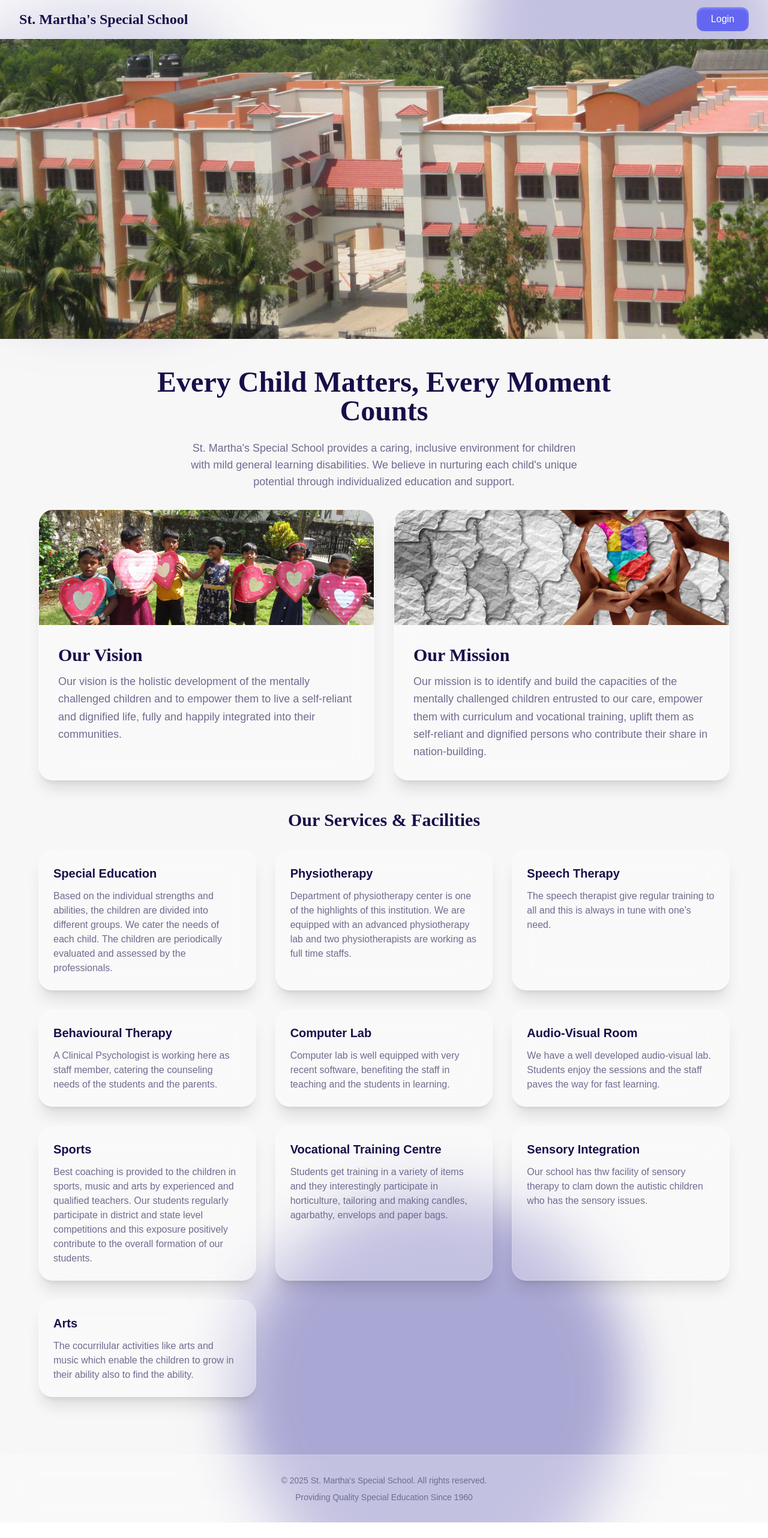
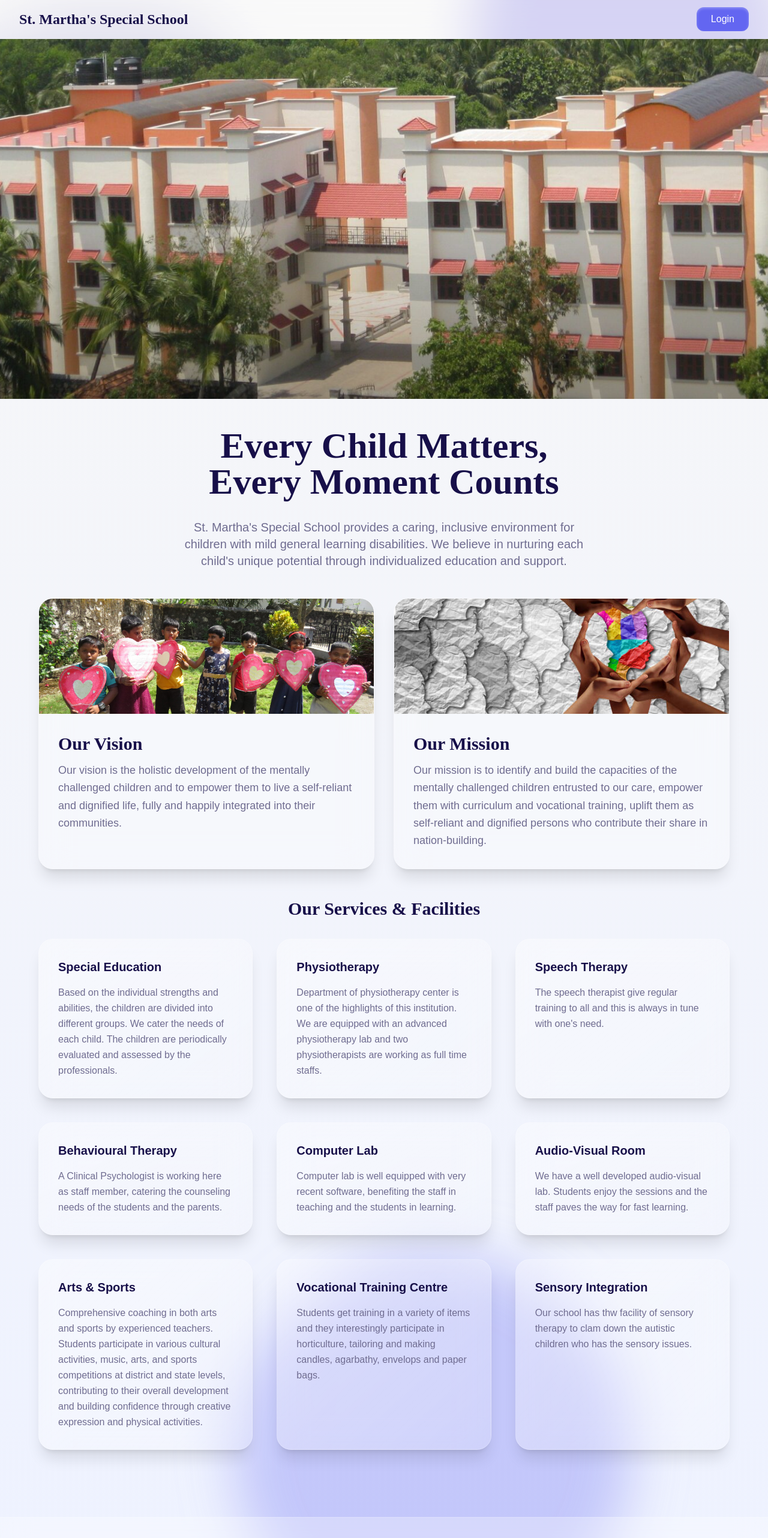
Before and after one commit to reni-renisha/Special-School-Management-System, a React (Create React App) app in the folder frontend/: page / in a window 1280 px wide. Shown: the top 2564 px of the page at 60% size. Before the commit the page ends 2538 px from the top, so only its background shows below. Built offline with nearby package versions, Linux system fonts and the light colour scheme.

Commit message:
modifed landing page

```diff
--- a/frontend/src/pages/LandingPage.jsx
+++ b/frontend/src/pages/LandingPage.jsx
@@ -8,11 +8,11 @@ const LandingPage = () => {
   const navigate = useNavigate();
 
   return (
-    <div className="min-h-screen w-full flex flex-col bg-[#f7f7f7] relative overflow-hidden">
+    <div className="min-h-screen w-full flex flex-col bg-gradient-to-b from-[#f7f7f7] to-[#eef2ff] relative overflow-hidden">
       {/* Animated background blobs */}
-      <div className="absolute top-0 -left-40 w-[600px] h-[500px] bg-[#3730a3] rounded-full mix-blend-multiply filter blur-2xl opacity-30 animate-float" />
-      <div className="absolute -bottom-32 right-40 w-[600px] h-[600px] bg-[#3730a3] rounded-full mix-blend-multiply filter blur-2xl opacity-40 animate-float animation-delay-3000" />
-      <div className="absolute -top-40 right-0 w-[500px] h-[500px] bg-[#3730a3] rounded-full mix-blend-multiply filter blur-2xl opacity-40 animate-float animation-delay-5000" />
+      <div className="absolute top-0 -left-40 w-[600px] h-[500px] bg-[#3730a3] rounded-full mix-blend-multiply filter blur-2xl opacity-20 animate-float" />
+      <div className="absolute -bottom-32 right-40 w-[600px] h-[600px] bg-[#6366f1] rounded-full mix-blend-multiply filter blur-2xl opacity-30 animate-float animation-delay-3000" />
+      <div className="absolute -top-40 right-0 w-[500px] h-[500px] bg-[#4f46e5] rounded-full mix-blend-multiply filter blur-2xl opacity-30 animate-float animation-delay-5000" />
 
       {/* Navigation */}
       <nav className="relative z-10 w-full bg-white/30 backdrop-blur-xl border-b border-white/20">
@@ -30,21 +30,22 @@ const LandingPage = () => {
       </nav>
 
       {/* Main Front Image */}
-      <div className="relative w-full h-[500px] overflow-hidden">
+      <div className="relative w-full h-[600px] overflow-hidden group">
+        <div className="absolute inset-0 bg-gradient-to-b from-transparent via-transparent to-black/30 z-10"/>
         <img
           src={mainfront}
           alt="St. Martha's Special School Front View"
-          className="w-full h-full object-cover"
+          className="w-full h-full object-cover transform scale-100 group-hover:scale-105 transition-transform duration-700"
         />
       </div>
 
       {/* Hero Section */}
       <div className="relative flex-1 flex flex-col items-center justify-center px-4 sm:px-6 lg:px-8 py-12">
         <div className="text-center max-w-4xl mx-auto">
-          <h2 className="text-4xl sm:text-5xl font-bold text-[#170F49] mb-6 font-baskervville leading-tight">
-            Every Child Matters, Every Moment Counts
-          </h2>
-          <p className="text-lg text-[#6F6C90] mb-8 max-w-2xl mx-auto">
+              <h2 className="text-4xl sm:text-6xl font-bold text-[#170F49] mb-8 font-baskervville leading-tight animate-fade-in">
+                Every Child Matters,<br/>Every Moment Counts
+              </h2>
+              <p className="text-lg sm:text-xl text-[#6F6C90] mb-12 max-w-2xl mx-auto animate-fade-in animation-delay-500">
             St. Martha's Special School provides a caring, inclusive environment for children with mild general learning disabilities. We believe in nurturing each child's unique potential through individualized education and support.
           </p>
         </div>
@@ -85,7 +86,7 @@ const LandingPage = () => {
 
         {/* Services and Features */}
         <h2 className="text-3xl font-bold text-[#170F49] mb-8 font-baskervville text-center">Our Services & Facilities</h2>
-        <div className="grid grid-cols-1 md:grid-cols-2 lg:grid-cols-3 gap-6 lg:gap-8 w-full max-w-7xl px-4 sm:px-6 lg:px-8 mb-12">
+        <div className="grid grid-cols-1 md:grid-cols-2 lg:grid-cols-3 gap-8 lg:gap-10 w-full max-w-7xl px-4 sm:px-6 lg:px-8 mb-16">
           {[
             {
               title: "Special Education",
@@ -112,8 +113,8 @@ const LandingPage = () => {
               description: "We have a well developed audio-visual lab. Students enjoy the sessions and the staff paves the way for fast learning."
             },
             {
-              title: "Sports",
-              description: "Best coaching is provided to the children in sports, music and arts by experienced and qualified teachers. Our students regularly participate in district and state level competitions and this exposure positively contribute to the overall formation of our students."
+              title: "Arts & Sports",
+              description: "Comprehensive coaching in both arts and sports by experienced teachers. Students participate in various cultural activities, music, arts, and sports competitions at district and state levels, contributing to their overall development and building confidence through creative expression and physical activities."
             },
             {
               title: "Vocational Training Centre",
@@ -122,18 +123,15 @@ const LandingPage = () => {
             {
               title: "Sensory Integration",
               description: "Our school has thw facility of sensory therapy to clam down the autistic children who has the sensory issues."
-            },
-            {
-              title: "Arts",
-              description: "The cocurrilular activities like arts and music which enable the children to grow in their ability also to find the ability."
             }
           ].map((feature, index) => (
             <div
               key={index}
-              className="bg-white/30 backdrop-blur-xl rounded-3xl p-6 border border-white/20 shadow-xl hover:-translate-y-1 transition-all duration-200"
+              className="bg-gradient-to-br from-white/40 to-white/20 backdrop-blur-xl rounded-3xl p-8 border border-white/20 shadow-xl hover:bg-white/40 hover:-translate-y-2 hover:shadow-2xl transition-all duration-300 group animate-fade-up"
+              style={{ animationDelay: `${index * 100}ms` }}
             >
-              <h3 className="text-xl font-bold text-[#170F49] mb-3">{feature.title}</h3>
-              <p className="text-[#6F6C90]">{feature.description}</p>
+              <h3 className="text-xl font-bold text-[#170F49] mb-4 group-hover:text-[#3730a3] transition-colors duration-300">{feature.title}</h3>
+              <p className="text-[#6F6C90] group-hover:text-[#514f7d] transition-colors duration-300 leading-relaxed">{feature.description}</p>
             </div>
           ))}
         </div>
@@ -158,8 +156,23 @@ const LandingPage = () => {
           75% { transform: translate(-100px, -50px) scale(1.1); }
           100% { transform: translate(0, 0) scale(1); }
         }
+        @keyframes fadeIn {
+          from { opacity: 0; transform: translateY(20px); }
+          to { opacity: 1; transform: translateY(0); }
+        }
+        @keyframes fadeUp {
+          from { opacity: 0; transform: translateY(40px); }
+          to { opacity: 1; transform: translateY(0); }
+        }
         .animate-float {
           animation: float 15s infinite ease-in-out;
+        }
+        .animate-fade-in {
+          animation: fadeIn 1s ease-out forwards;
+        }
+        .animate-fade-up {
+          animation: fadeUp 0.6s ease-out forwards;
+          opacity: 0;
         }
         .animation-delay-3000 {
           animation-delay: -5s;
@@ -167,6 +180,9 @@ const LandingPage = () => {
         .animation-delay-5000 {
           animation-delay: -10s;
         }
+        .animation-delay-500 {
+          animation-delay: 0.5s;
+        }
       `}</style>
     </div>
   );
```
